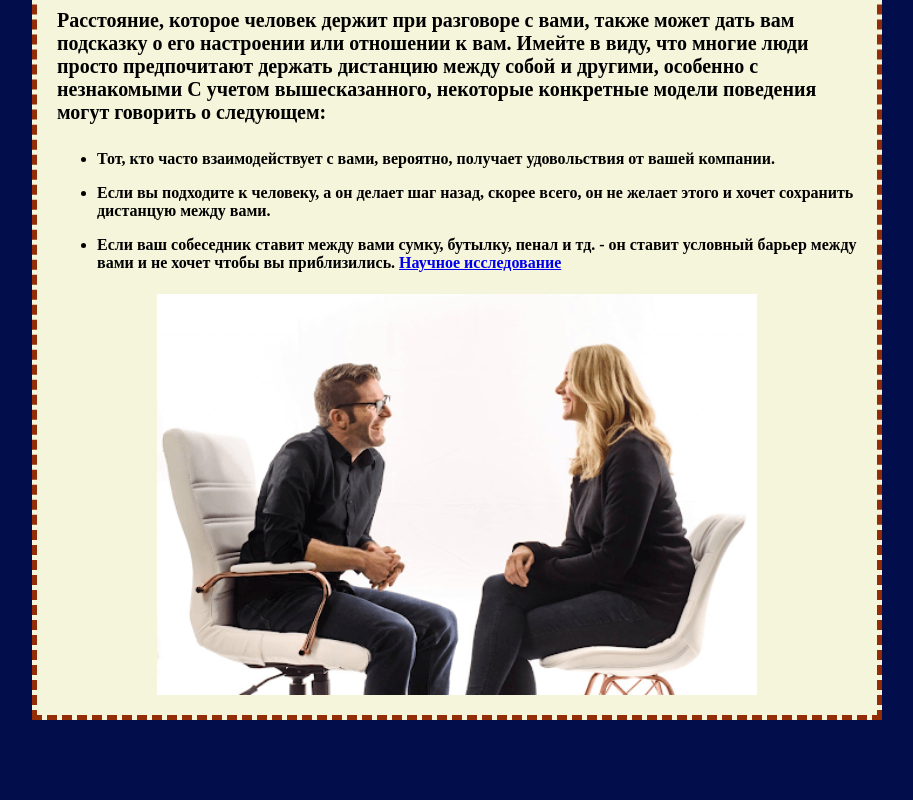
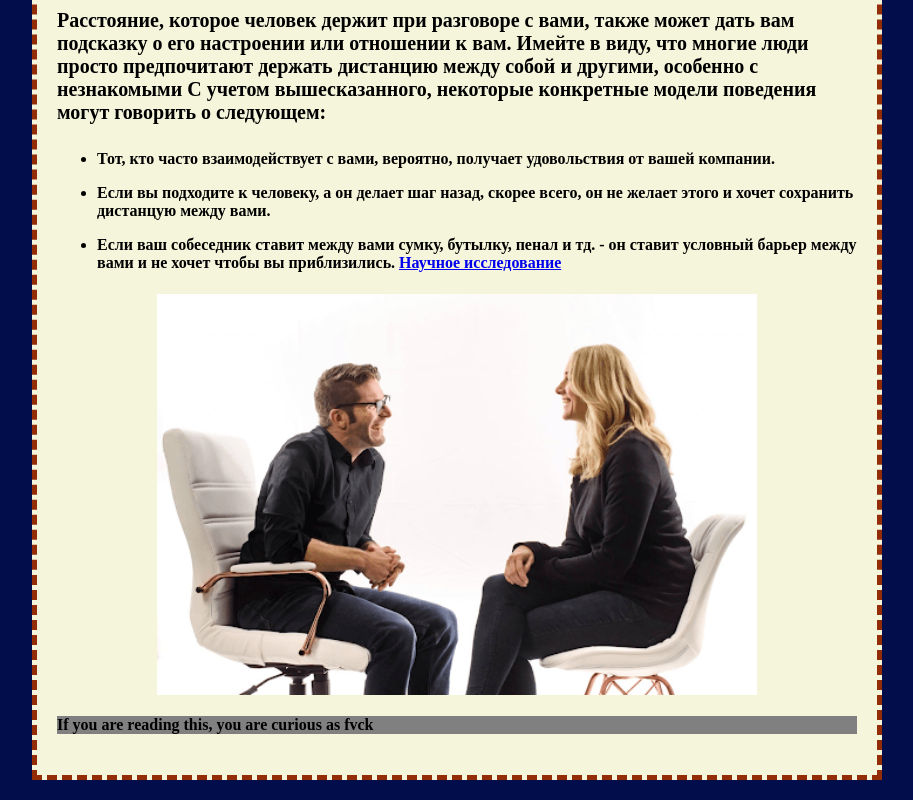
Before and after one commit to cconnoisseurr/bodylanguage, a plain HTML site: page index.html in a window 1280 px wide. Shown: the part 2432-3232 px from the top of the page, without its empty margins (183-1096 px from the left). Before the commit the page ends 3172 px from the top, so only its background shows below. Drawn offline with Linux system fonts and the light colour scheme.

Commit message:
Update index.html

```diff
--- a/index.html
+++ b/index.html
@@ -57,5 +57,6 @@
 
 </ul>
 <img src="./images/rizzler.webp" alt="the rizza-lisa">
+  <h4 style="background-color: grey;"> If you are reading this, you are curious as fvck</h4>
 </body>
 </html>
```
